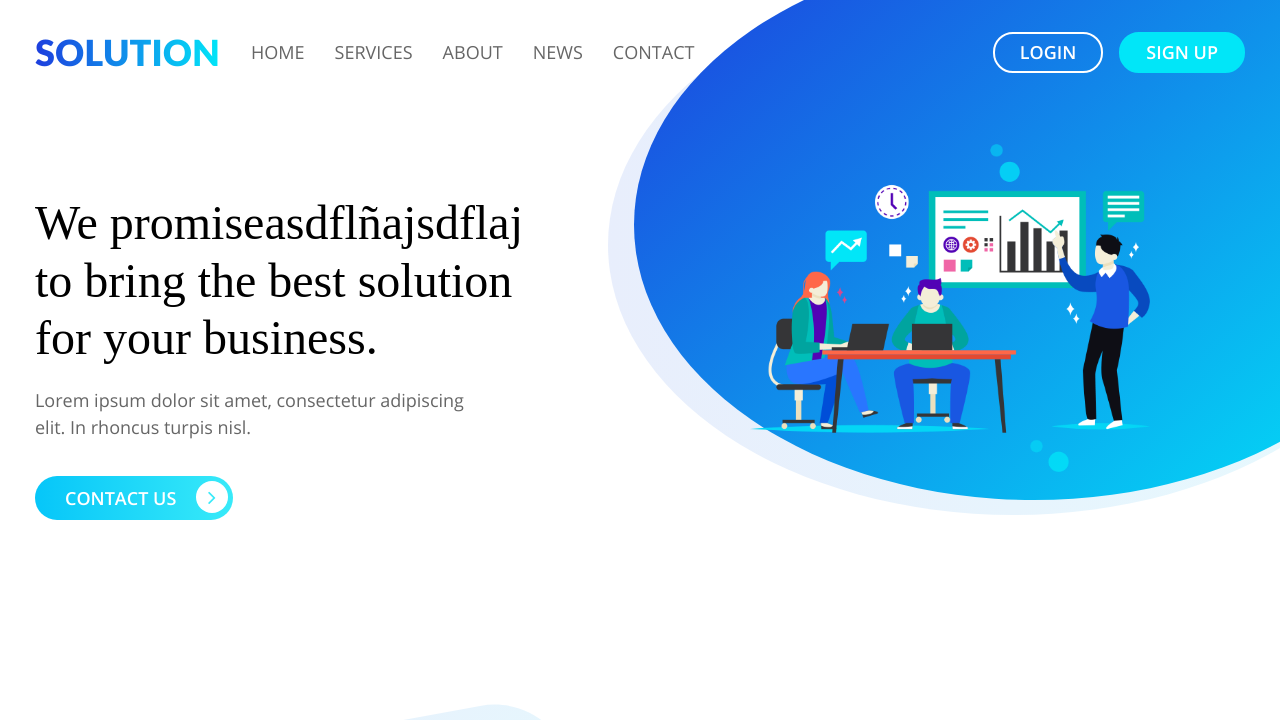
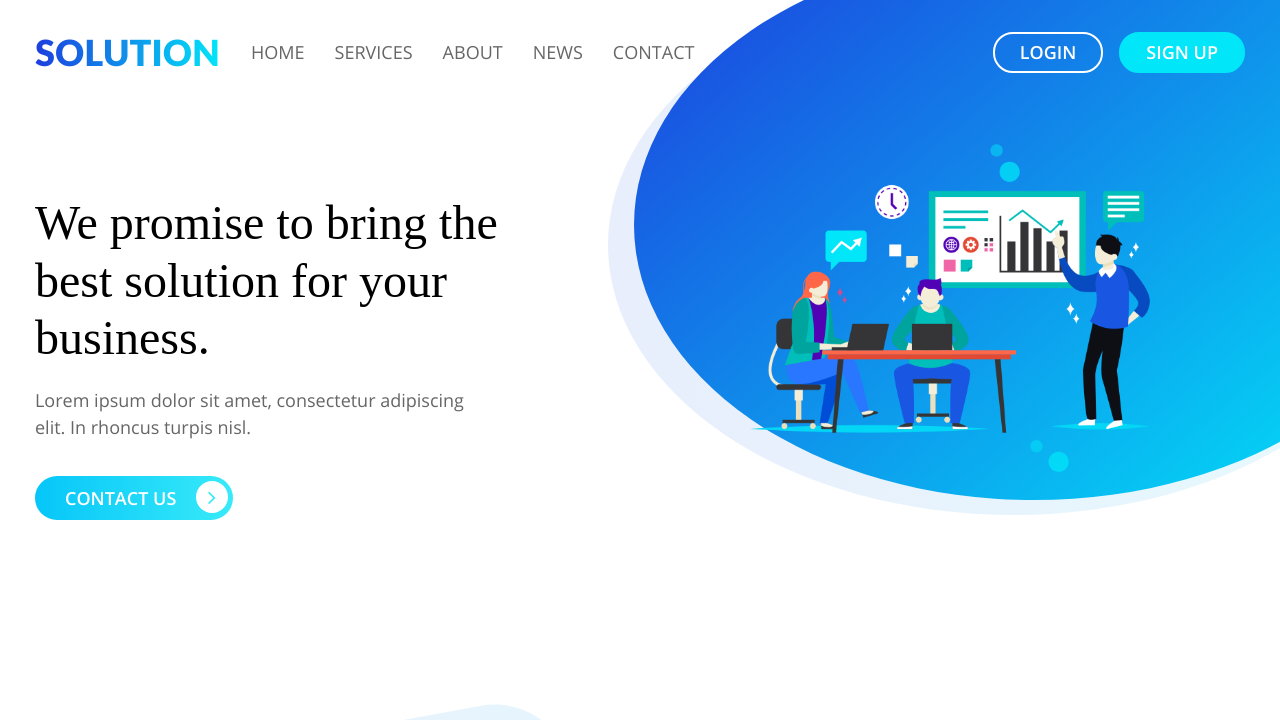
Before and after one commit to jmalberola/cloud_men, a plain HTML site: page index.html in a window 1280 px wide. Shown: the top 720 px of the page. Drawn offline with Linux system fonts and the light colour scheme; a web font is replaced by a local one.

Commit message:
modificado index.html

```diff
--- a/index.html
+++ b/index.html
@@ -47,7 +47,7 @@
     <div class="container">
         <div class="row">
             <div class="col-md-6">
-                <h1> We promiseasdflñajsdflaj to bring
+                <h1> We promise to bring
                     the best <span>solution</span> for
                     your business. </h1>
                 <p> Lorem ipsum dolor sit amet, consectetur adipiscing elit. In rhoncus turpis nisl. </p>
```
